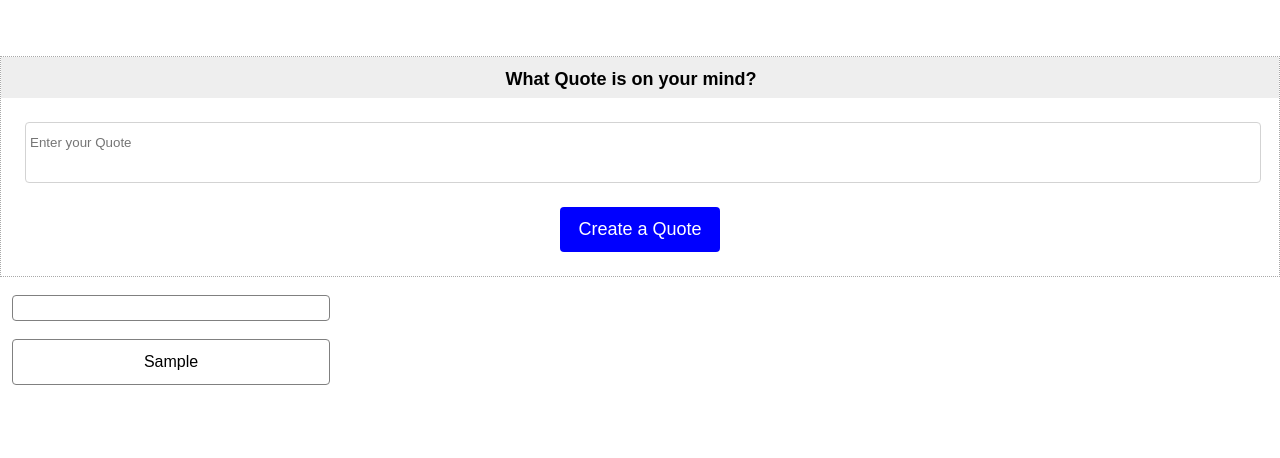
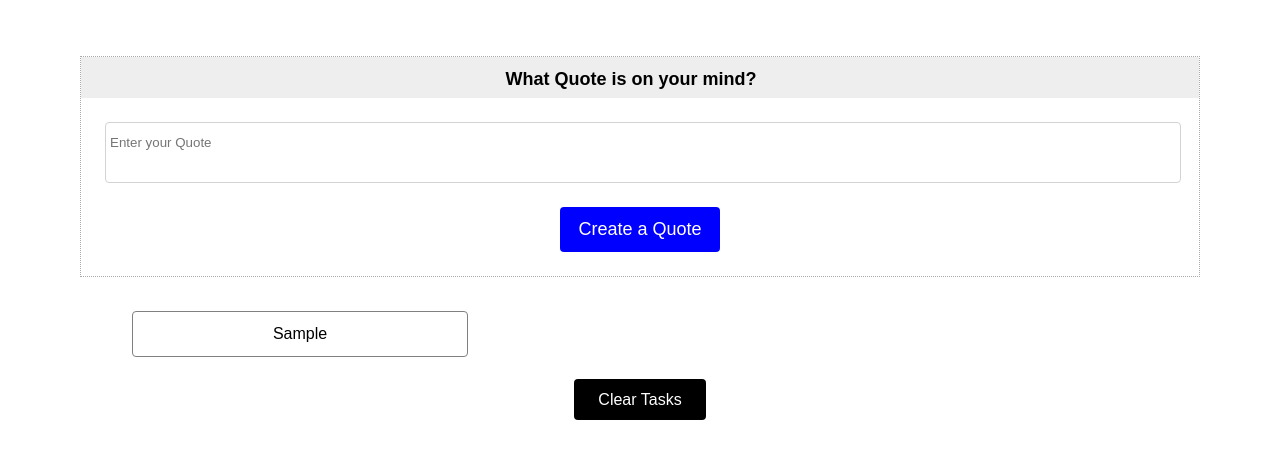
Before and after one commit to Seyimesh/quote, a plain HTML site: page index.html in a window 1280 px wide. Both pictures are taken after typing "Sample" into the empty fields and a click on the button "Create a Quote". Drawn offline with Linux system fonts and the light colour scheme.

Commit message:
work on clear task

```diff
--- a/app.js
+++ b/app.js
@@ -2,8 +2,9 @@
 
 const quoteWrite = document.getElementById('quote');
 const quoteDetail = document.getElementById('text');
-const clearQ = document.getElementById('clear-quotes');
+const clearQ = document.getElementsByClassName('clear-tasks');
 const quoteList = document.getElementById('container');
+const quoteGr = document.getElementById('collection');
 
 
 quoteWrite.addEventListener('submit', function(event) {
@@ -15,17 +16,7 @@ quoteWrite.addEventListener('submit', function(event) {
   div.id = 'collection-group';
   div.appendChild(document.createTextNode(quoteDetail.value));
 
-  //Create a link
-  const link = document.createElement('a');
-
-  link.id = 'delete-item';
-
-  //Add icon
-  link.innerHTML = '<ion-icon name="close-outline"></ion-icon>';
-
-  div.appendChild(link);
-
-  quoteList.appendChild(div);
+  quoteGr.appendChild(div);
 
   quoteDetail.value = '';
 
@@ -34,12 +25,18 @@ quoteWrite.addEventListener('submit', function(event) {
 });
 
 
-quote.addEventListener('submit', quote);
+clearQ.addEventListener('click', function () {
+  while(quoteGr.firstChild) {
+    quoteGr.removeChild(quoteGr.firstChild);
+  }
+});
 
-clearQ.addEventListener('click',  function(){
-  while(clearQ.firstChild){
-    clearQ.removeChild(clearQ.firstChild);
-  }
-})
+// quote.addEventListener('submit', quote);
 
-quote.addEventListener('click', clearQ);
+// clearQ.addEventListener('click',  function(){
+//   while(clearQ.firstChild){
+//     clearQ.removeChild(clearQ.firstChild);
+//   }
+// })
+
+// quote.addEventListener('click', clearQ);
--- a/index.html
+++ b/index.html
@@ -21,9 +21,13 @@
         </div>
       </div>
     </div>
-    <div id="collection">
-      <div id="collection-group"> </div>
+    <div>
+      <ul id="collection"></ul>
+      <a href="#" class="clear-tasks">Clear Tasks</a>
+      </div>
     </div>
+
+
 
 
     <!--<div id="clear">
--- a/quote.css
+++ b/quote.css
@@ -7,14 +7,13 @@ body{
 
 #container {
   text-align: center;
-  width: auto;
+  padding: 0 80px;
   margin-top: 56px;
 }
 
 .quote-header{
   border: 1px dotted darkgray;
-
-
+  margin: auto;
 }
 
 .quote-text {
@@ -50,28 +49,20 @@ body{
   align-items: center;
 }
 
-#clear{
-  margin-bottom: 48px;
-  margin-top: 53px;
+#collection-group {
+  margin: 18px 12px;
+  border: 1px solid grey;
+  line-height: 1.25;
+  padding: 12px 0;
+  border-radius: 4px;
 }
 
-#collection-group {
-  margin: 18px 12px 18px;
-  border: 1px solid grey;
-  line-height: 1.25;
-  padding: 12px 08px 12px 8px;
-  width: 300px;
-  height: auto;
-  border-radius: 4px;
-  text-align: center;
+#collection{
+  display: grid;
+  grid-template-columns: 1fr 1fr 1fr;
 }
-/*
-#collection{
-  display: flex;
-  justify-content: center;
-} */
 
-#clear-quotes{
+.clear-tasks{
   padding: 12px 24px;
   border: none;
   background-color: black;
```
